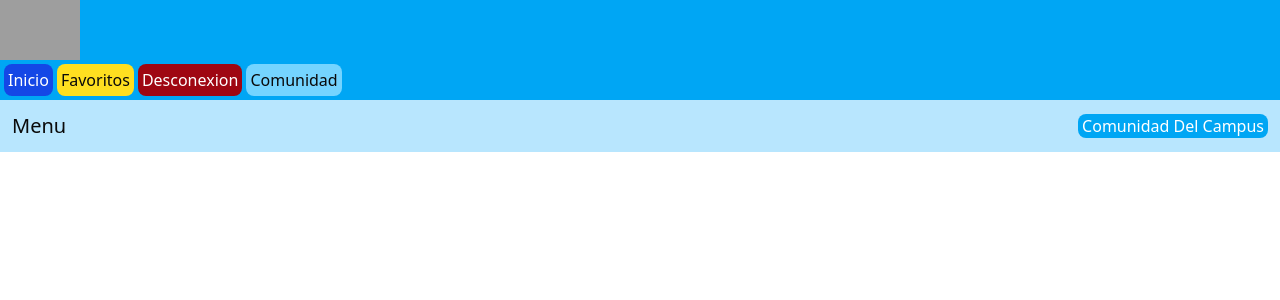
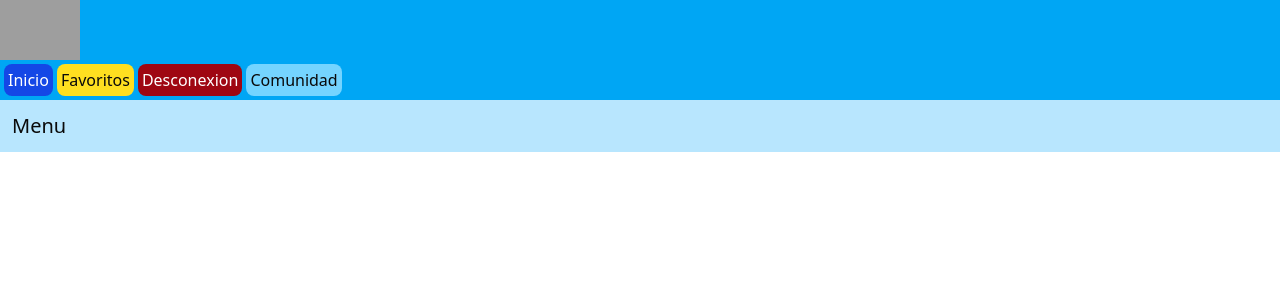
Before and after one commit to TylerBrock01/FE_gsono, a React (Vite) app: page /home in a window 1280 px wide. Shown: the top 300 px of the page. Built offline with nearby package versions, Linux system fonts and the light colour scheme; grey boxes are pictures that could not be loaded; what @midudev/tailwind-animations would draw is missing.

Commit message:
community changed(deleted)

```diff
--- a/src/views/HomeView.tsx
+++ b/src/views/HomeView.tsx
@@ -20,7 +20,6 @@ export default function HomeView() {
         <>
             <section className="flex justify-between p-1 capitalize items-center">
                 <h1 className="text-xl">Menu</h1>
-                <a href="#" className=" rounded-md bg-sky-500 text-white px-1">Comunidad del campus</a>
             </section>
             {/*nav sm*/}
             <div className='mt-1 md:hidden gap-2'>
```
